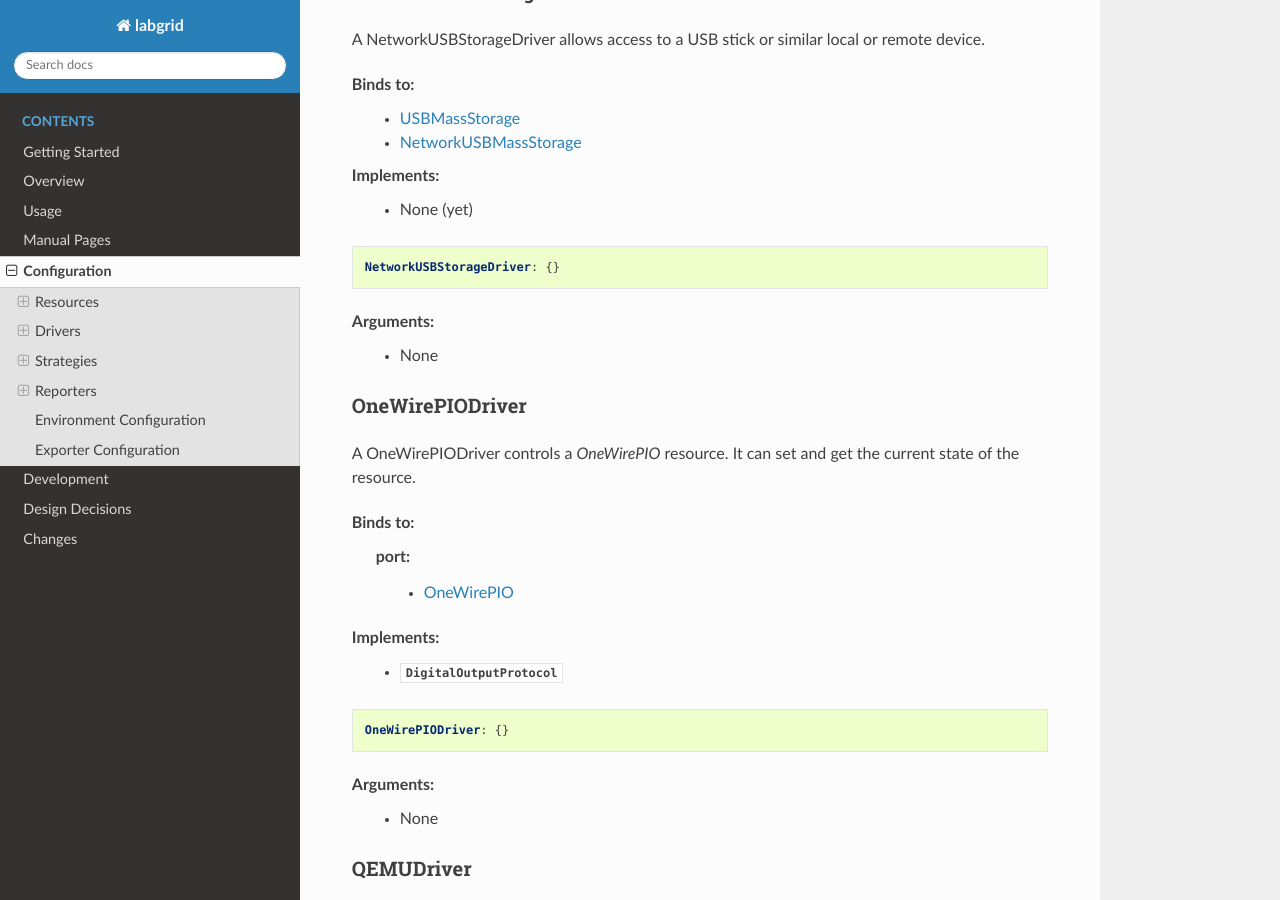
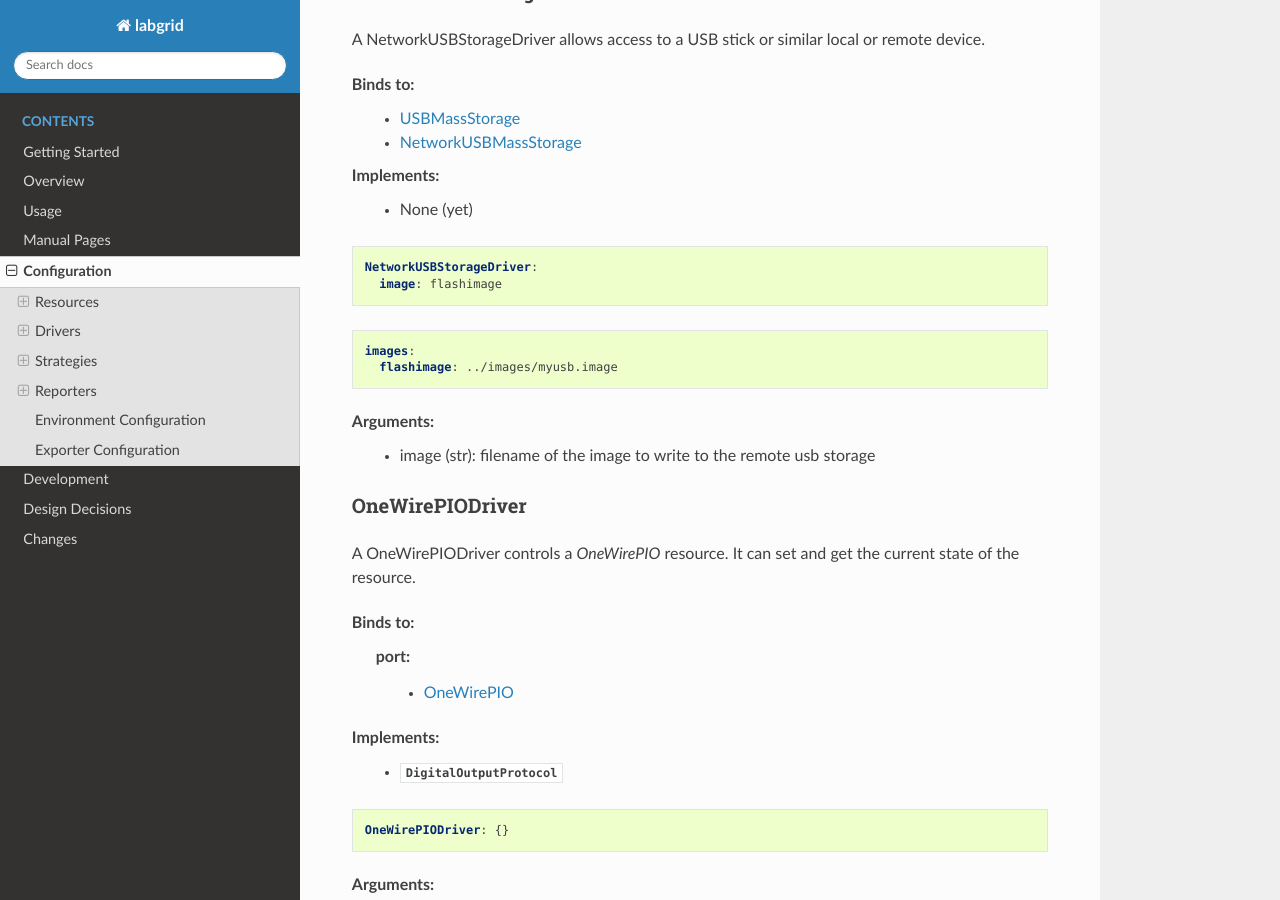
Before and after one commit to labgrid-project/labgrid, a Sphinx documentation site: the page built from doc/configuration.rst, in a window 1280 px wide and 900 px high, scrolled down 25139 px. Built offline with Sphinx 7.4.7 and the Read the Docs theme 2.0.0, drawn with Linux system fonts in a browser that asks for light colours; pages that are not in the unit, such as notebooks, are missing from menus.

Commit message:
driver/networkusbstoragedriver: support images configuration
Previously the NetworkUSBStorageDriver only took absolute paths in the
write_image function. Allow the specification of an image attribute which is
used as a fallback if no explicit filename is given.
This brings this driver in line with other drivers which can also retrieve their
files from the environment configuration.

Signed-off-by: Rouven Czerwinski <r.czerwinski@pengutronix.de>

```diff
--- a/doc/configuration.rst
+++ b/doc/configuration.rst
@@ -1178,10 +1178,16 @@ Implements:
 
 .. code-block:: yaml
 
-   NetworkUSBStorageDriver: {}
-
-Arguments:
-  - None
+   NetworkUSBStorageDriver:
+     image: flashimage
+
+.. code-block:: yaml
+
+   images:
+     flashimage: ../images/myusb.image
+
+Arguments:
+  - image (str): filename of the image to write to the remote usb storage
 
 OneWirePIODriver
 ~~~~~~~~~~~~~~~~
```
Also changed, not shown: 1 other file.
